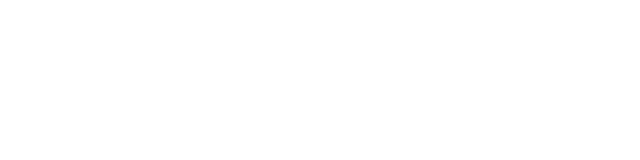
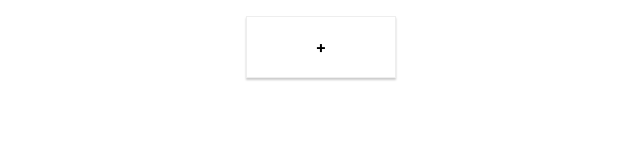
Before and after one commit to DiegoGorgazzi/javascript-calculator, a React (Create React App) app: page / in a window 1280 px wide. Shown: the top 160 px of the page, without its empty margins (319-959 px from the left). Built offline with nearby package versions, Linux system fonts and the light colour scheme.

Commit message:
Add CalculatorControl component

```diff
--- a/src/App.js
+++ b/src/App.js
@@ -1,12 +1,13 @@
 import React, { Component } from 'react';
-import logo from './logo.svg';
 import './App.css';
+import Calculator from './containers/Calculator/Calculator';
 
 class App extends Component {
   render() {
     return (
       <div className="App">
 
+        <Calculator />
 
       </div>
     );
--- /dev/null
+++ b/src/components/CalculatorControl/CalculatorControl.css
@@ -0,0 +1,20 @@
+.CalculatorControl {
+    width: 150px;
+    padding: 20px;
+    box-sizing: border-box;
+    margin: 16px;
+    border: 1px solid #eee;
+    box-shadow: 0 2px 2px #ccc;
+    font-weight: bold;
+    text-align: center;
+    cursor: pointer;
+    display: inline-block;
+}
+
+.CalculatorControl:hover {
+    background-color: #eee;
+}
+
+.CalculatorControl:active {
+    font-size: 25px;
+}
--- /dev/null
+++ b/src/components/CalculatorControl/CalculatorControl.js
@@ -0,0 +1,10 @@
+import React from 'react';
+import "./CalculatorControl.css";
+
+const calculatorControl = (props) => (
+    <div className="CalculatorControl" onClick={props.clicked}>
+        {props.label}
+    </div>
+);
+
+export default calculatorControl;
--- a/src/containers/Calculator/Calculator.js
+++ b/src/containers/Calculator/Calculator.js
@@ -1,9 +1,16 @@
 import React, { Component } from 'react';
+import CalculatorControl from "../../components/CalculatorControl/CalculatorControl";
 
 class Calculator extends Component {
+
+  clickHandler = (event) => {
+      console.log("yay clicked")
+    }
+
     render () {
         return (
             <div>
+              <CalculatorControl id="add" label="+" clicked={this.clickHandler} />
 
             </div>
         );
```
